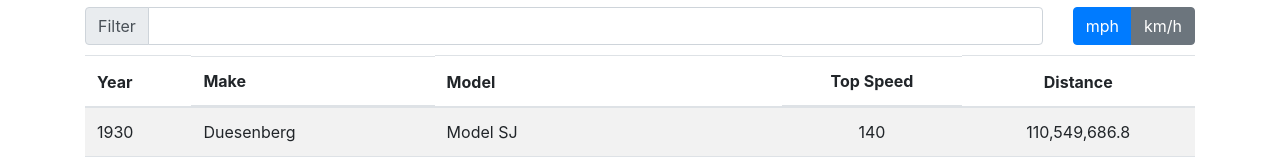
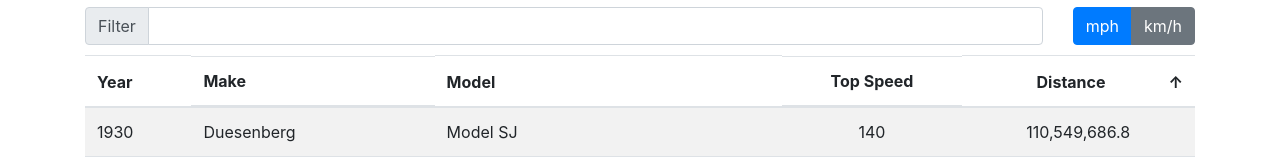
Before and after one commit to kherge-archive/js.reddit, a React (Create React App) app in the folder fbl31h/: page / in a window 1280 px wide. Shown: the part 165-324 px from the top of the page. Built offline with nearby package versions, Linux system fonts and the light colour scheme.

Commit message:
Refactoring table header rendering and adding sort emojis.

```diff
--- /dev/null
+++ b/fbl31h/src/components/Vehicles/Cell/Cell.tsx
@@ -0,0 +1,45 @@
+import React, { FunctionComponent } from 'react';
+
+import SortIcon from './SortIcon';
+
+/**
+ * The properties of the Cell component.
+ */
+type CellProps = {
+  field: string,
+  isCenter?: boolean,
+  isLarge?: boolean,
+  sort: {
+    asc: boolean,
+    field: string
+  },
+  sortByField: Function
+};
+
+/**
+ * Renders an individual cell representing a column heading.
+ */
+const Cell: FunctionComponent<CellProps> = ({ children, field, isCenter, isLarge, sort, sortByField }) => {
+  let className = '';
+
+  if (isLarge) {
+    className += 'd-none d-md-block';
+  }
+
+  if (isCenter) {
+    if (className) {
+      className += ' ';
+    }
+
+    className += 'text-center';
+  }
+
+  return (
+    <th className={className} onClick={() => sortByField(field)}>
+      {children}
+      {(field === sort.field) && <SortIcon asc={sort.asc}/>}
+    </th>
+  );
+};
+
+export default Cell;
--- /dev/null
+++ b/fbl31h/src/components/Vehicles/Cell/SortIcon/SortIcon.css
@@ -0,0 +1,3 @@
+.sortIcon {
+  float: right;
+}
--- /dev/null
+++ b/fbl31h/src/components/Vehicles/Cell/SortIcon/SortIcon.tsx
@@ -0,0 +1,19 @@
+import React, { FunctionComponent } from 'react';
+
+import './SortIcon.css';
+
+/**
+ * The properties of the SortIcon component.
+ */
+type SortIconProps = {
+  asc: boolean
+};
+
+/**
+ * Renders a sorting icon.
+ */
+const SortIcon: FunctionComponent<SortIconProps> = ({ asc }) => (
+  <span className="sortIcon">{asc ? "↓" : "↑"}</span>
+);
+
+export default SortIcon;
--- /dev/null
+++ b/fbl31h/src/components/Vehicles/Cell/SortIcon/package.json
@@ -0,0 +1,3 @@
+{
+    "main": "SortIcon.tsx"
+}
--- /dev/null
+++ b/fbl31h/src/components/Vehicles/Cell/package.json
@@ -0,0 +1,3 @@
+{
+    "main": "Cell.tsx"
+}
--- a/fbl31h/src/components/Vehicles/Vehicles.tsx
+++ b/fbl31h/src/components/Vehicles/Vehicles.tsx
@@ -1,4 +1,6 @@
 import React, { FunctionComponent } from 'react';
+
+import Cell from './Cell';
 
 import './Vehicles.css';
 
@@ -6,21 +8,25 @@
  * The properties of the Vehicles component.
  */
 type VehiclesProps = {
-  sort: Function
+  sort: {
+    asc: boolean,
+    field: string
+  },
+  sortByField: Function
 };
 
 /**
  * Renders the table containing the individual Vehicle renderings.
  */
-const Vehicles: FunctionComponent<VehiclesProps> = ({ children, sort }) => (
+const Vehicles: FunctionComponent<VehiclesProps> = ({ children, ...props }) => (
   <table className="table table-striped vehicles">
     <thead>
       <tr>
-        <th onClick={() => sort('year')}>Year</th>
-        <th className="d-none d-md-block" onClick={() => sort('make')}>Make</th>
-        <th onClick={() => sort('model')}>Model</th>
-        <th className="d-none d-md-block text-center" onClick={() => sort('topSpeed')}>Top Speed</th>
-        <th className="text-center" onClick={() => sort('distance')}>Distance</th>
+        <Cell field="year" {...props}>Year</Cell>
+        <Cell field="make" isLarge {...props}>Make</Cell>
+        <Cell field="model" {...props}>Model</Cell>
+        <Cell field="topSpeed" isCenter isLarge {...props}>Top Speed</Cell>
+        <Cell field="distance" isCenter {...props}>Distance</Cell>
       </tr>
     </thead>
     <tbody>
--- a/fbl31h/src/components/VehiclesContainer/VehiclesContainer.tsx
+++ b/fbl31h/src/components/VehiclesContainer/VehiclesContainer.tsx
@@ -115,7 +115,7 @@
           <Unit setUnitType={setUnitType} unitType={unitType}/>
         </div>
       </div>
-      <Vehicles sort={sortByField}>
+      <Vehicles sort={sort} sortByField={sortByField}>
         {props.map(prop => <Vehicle {...prop}/>)}
       </Vehicles>
     </>
```
